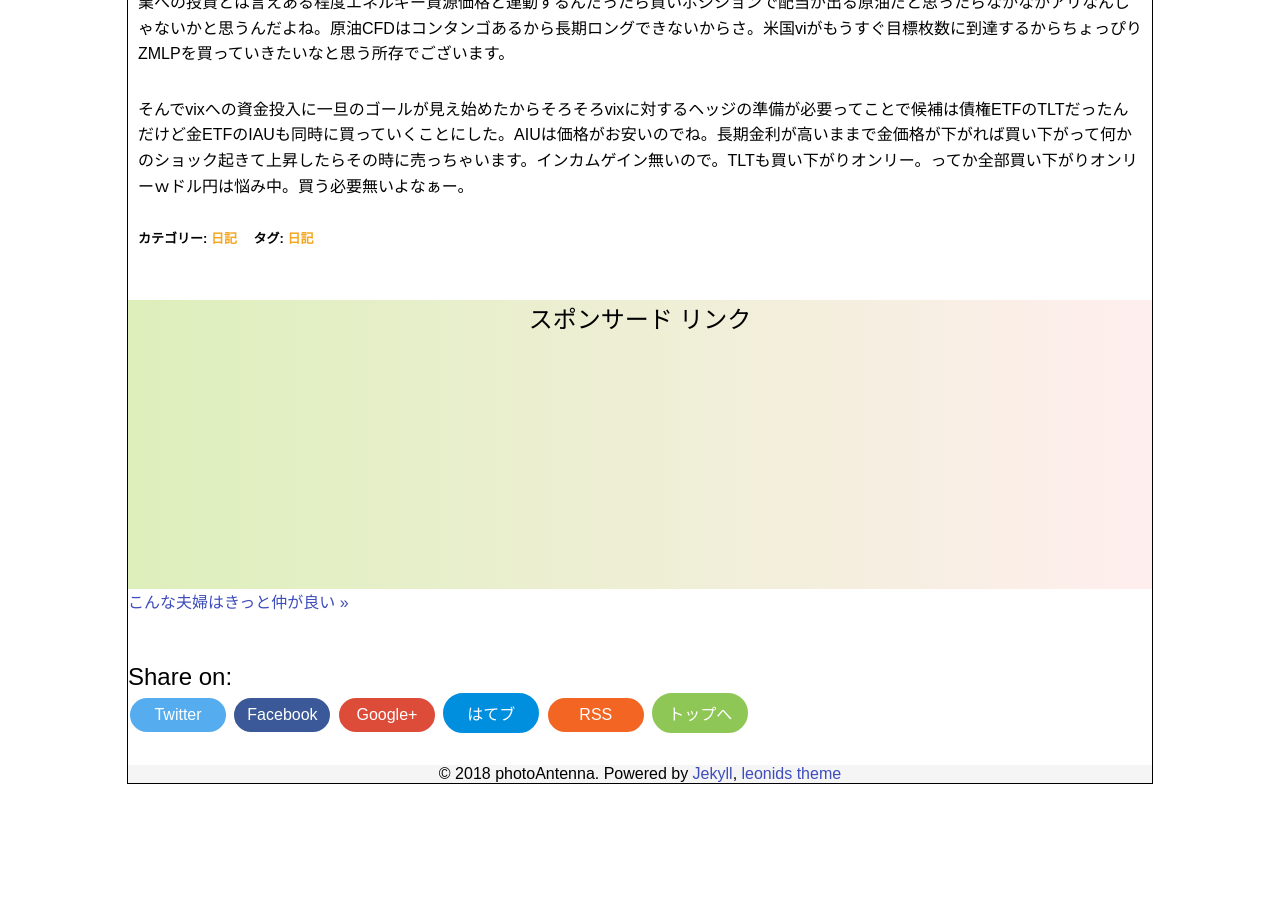
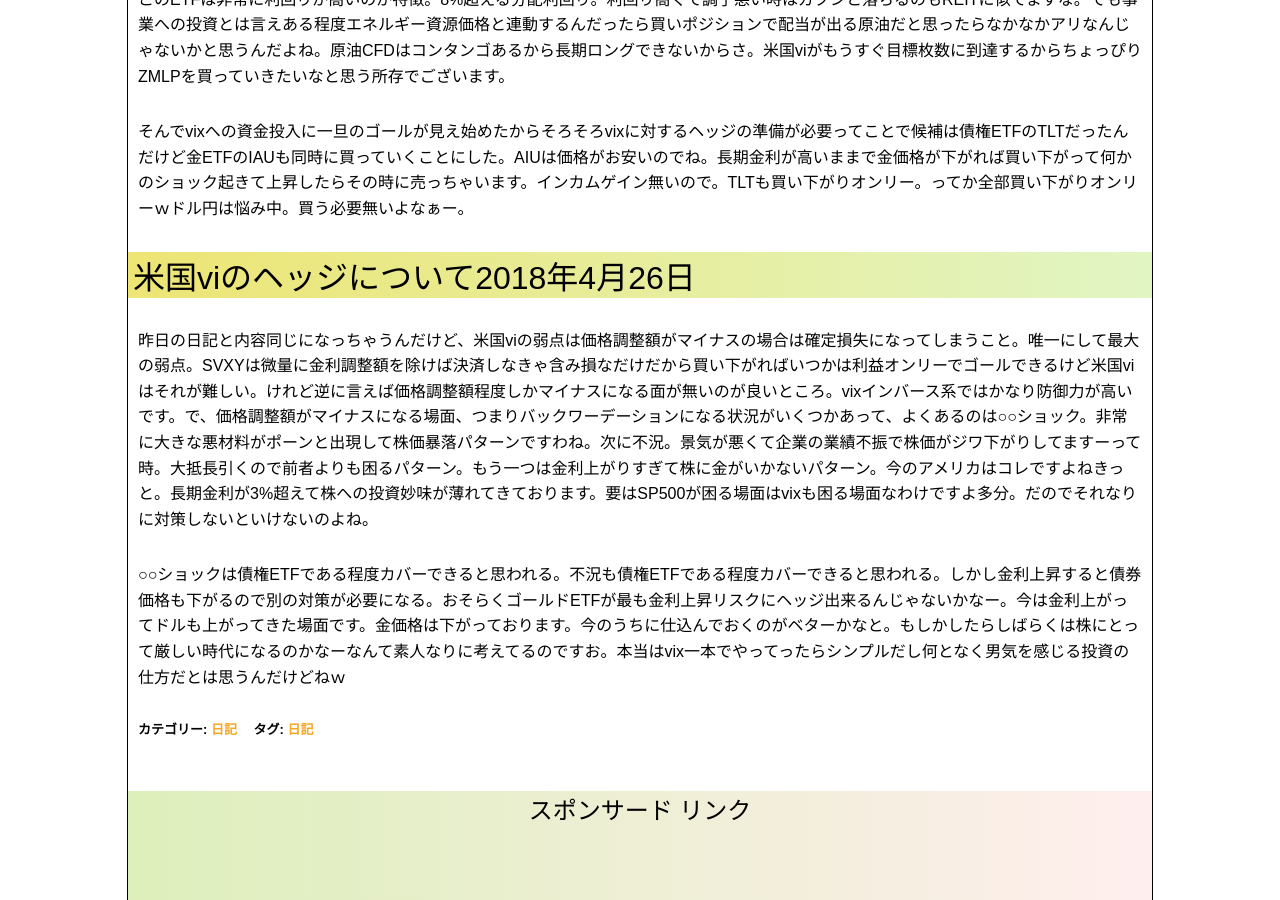
Before and after one commit to photoantenna/photoantenna.github.io, a Jekyll site: the page built from _posts/2018-04-04-diary.md, in a window 1280 px wide and 900 px high, scrolled down 5425 px. Built offline with Jekyll 4.4.1, drawn with Linux system fonts in a browser that asks for light colours; before the commit the page ends 6217 px from its top, so only the background shows below that; some of the changed text lies outside the part shown.

Commit message:
日記更新

```diff
--- a/_posts/2018-04-04-diary.md
+++ b/_posts/2018-04-04-diary.md
@@ -2,12 +2,12 @@
 layout: post
 title: "桜が葉を帯び緑が濃くなってくる頃の日記"
 permalink: diary07
-excerpt: "updated2018-04-25,日常のことや出来事に対する自分の反応を文章化していこうのコーナーです。特にテーマも設けずにつらつらと書いていくとっても楽しいコーナーです。見る人にとって楽しいコーナーかどうかは定かではありませんよー"
+excerpt: "updated2018-04-26,日常のことや出来事に対する自分の反応を文章化していこうのコーナーです。特にテーマも設けずにつらつらと書いていくとっても楽しいコーナーです。見る人にとって楽しいコーナーかどうかは定かではありませんよー"
 categories: "日記"
 tags: "日記"
 keywords: "ゴルゴンゾーラ, コストコ, しゃぶ葉, しゃぶしゃぶ, アトピー, バックワーデーション, vix, ETF"
 mokuji: true
-update: 2018-04-25
+update: 2018-04-26
 image:
   feature: diary.jpg
 ---
@@ -79,3 +79,9 @@ image:
 ブログの個別記事書こうかなーと思ってたのに米国株関連の情報収集に時間を費やしてしまった。ネットサーフィン恐るべし。で、MLPなるものを初めて知りました。どうやらREITと似たような仕組みで投資対象が不動産ではなく天然資源関連の事業に投資して得た収益を還元するそうな。天然資源と言えば原油とかですかね。それの採取とか輸送事業の投資らしい。原油とかそのものではなく事業への投資ってことで原油価格自体が下がったとしてもお仕事して収益が発生するからMLPが下がるとは限らないよーみたいなのがウリだったっぽいけどガッツリ原油価格と正相関な模様ｗだのでMLP関連ETFは上場直後は原油価格がかなり高かったようでETFももう少し高かったけど現在非常にお安い状態になっております。ETFいくつかあるけど日本の証券会社で買えるのはZMLPってやつだけみたい。今1株15ドルくらい。ただこのETFは非常に利回りが高いのが特徴。8%超える分配利回り。利回り高くて調子悪い時はガクンと落ちるのもREITに似てますな。でも事業への投資とは言えある程度エネルギー資源価格と連動するんだったら買いポジションで配当が出る原油だと思ったらなかなかアリなんじゃないかと思うんだよね。原油CFDはコンタンゴあるから長期ロングできないからさ。米国viがもうすぐ目標枚数に到達するからちょっぴりZMLPを買っていきたいなと思う所存でございます。
 
 そんでvixへの資金投入に一旦のゴールが見え始めたからそろそろvixに対するヘッジの準備が必要ってことで候補は債権ETFのTLTだったんだけど金ETFのIAUも同時に買っていくことにした。AIUは価格がお安いのでね。長期金利が高いままで金価格が下がれば買い下がって何かのショック起きて上昇したらその時に売っちゃいます。インカムゲイン無いので。TLTも買い下がりオンリー。ってか全部買い下がりオンリーｗドル円は悩み中。買う必要無いよなぁー。
+
+### 米国viのヘッジについて2018年4月26日
+
+昨日の日記と内容同じになっちゃうんだけど、米国viの弱点は価格調整額がマイナスの場合は確定損失になってしまうこと。唯一にして最大の弱点。SVXYは微量に金利調整額を除けば決済しなきゃ含み損なだけだから買い下がればいつかは利益オンリーでゴールできるけど米国viはそれが難しい。けれど逆に言えば価格調整額程度しかマイナスになる面が無いのが良いところ。vixインバース系ではかなり防御力が高いです。で、価格調整額がマイナスになる場面、つまりバックワーデーションになる状況がいくつかあって、よくあるのは○○ショック。非常に大きな悪材料がポーンと出現して株価暴落パターンですわね。次に不況。景気が悪くて企業の業績不振で株価がジワ下がりしてますーって時。大抵長引くので前者よりも困るパターン。もう一つは金利上がりすぎて株に金がいかないパターン。今のアメリカはコレですよねきっと。長期金利が3%超えて株への投資妙味が薄れてきております。要はSP500が困る場面はvixも困る場面なわけですよ多分。だのでそれなりに対策しないといけないのよね。
+
+○○ショックは債権ETFである程度カバーできると思われる。不況も債権ETFである程度カバーできると思われる。しかし金利上昇すると債券価格も下がるので別の対策が必要になる。おそらくゴールドETFが最も金利上昇リスクにヘッジ出来るんじゃないかなー。今は金利上がってドルも上がってきた場面です。金価格は下がっております。今のうちに仕込んでおくのがベターかなと。もしかしたらしばらくは株にとって厳しい時代になるのかなーなんて素人なりに考えてるのですお。本当はvix一本でやってったらシンプルだし何となく男気を感じる投資の仕方だとは思うんだけどねｗ
```
